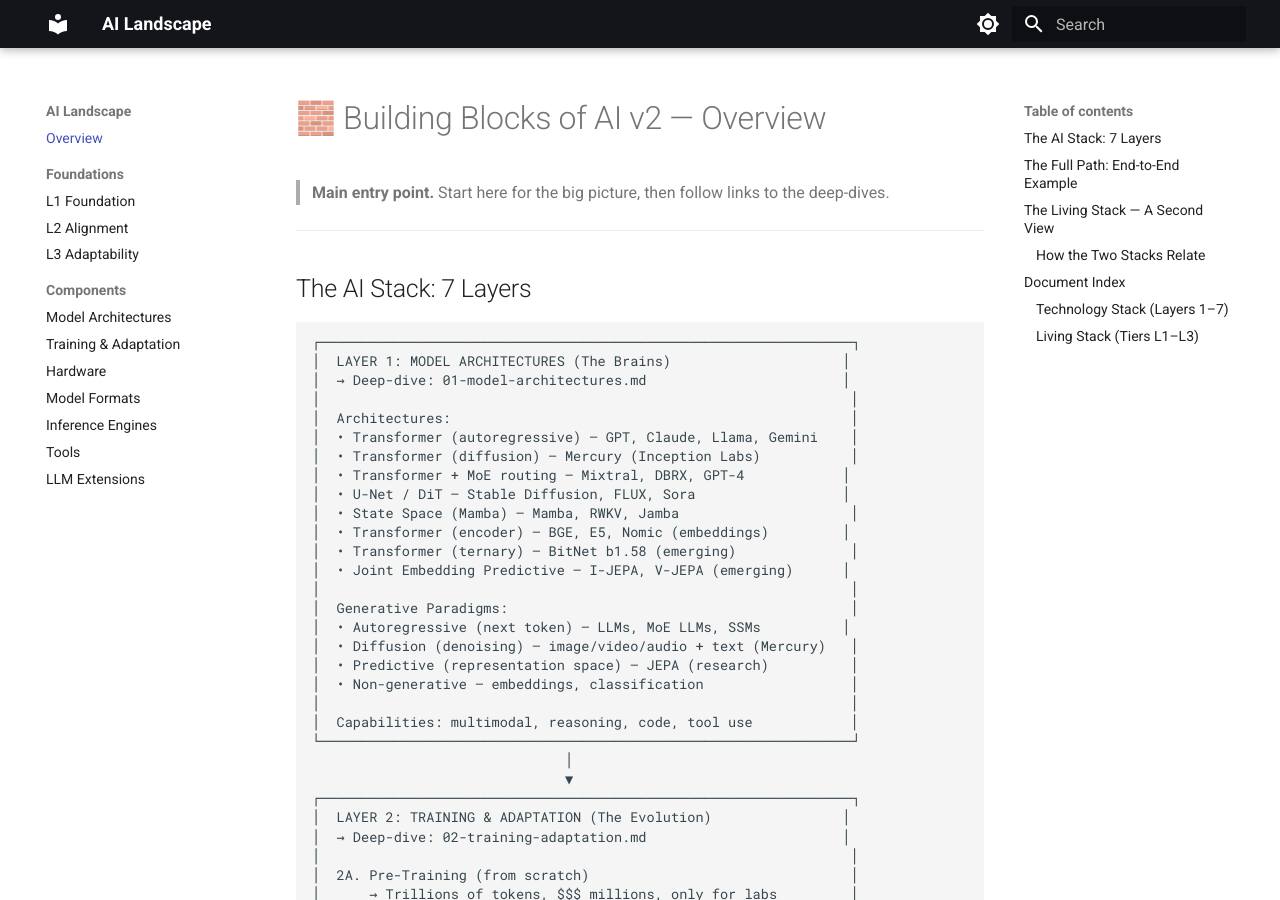
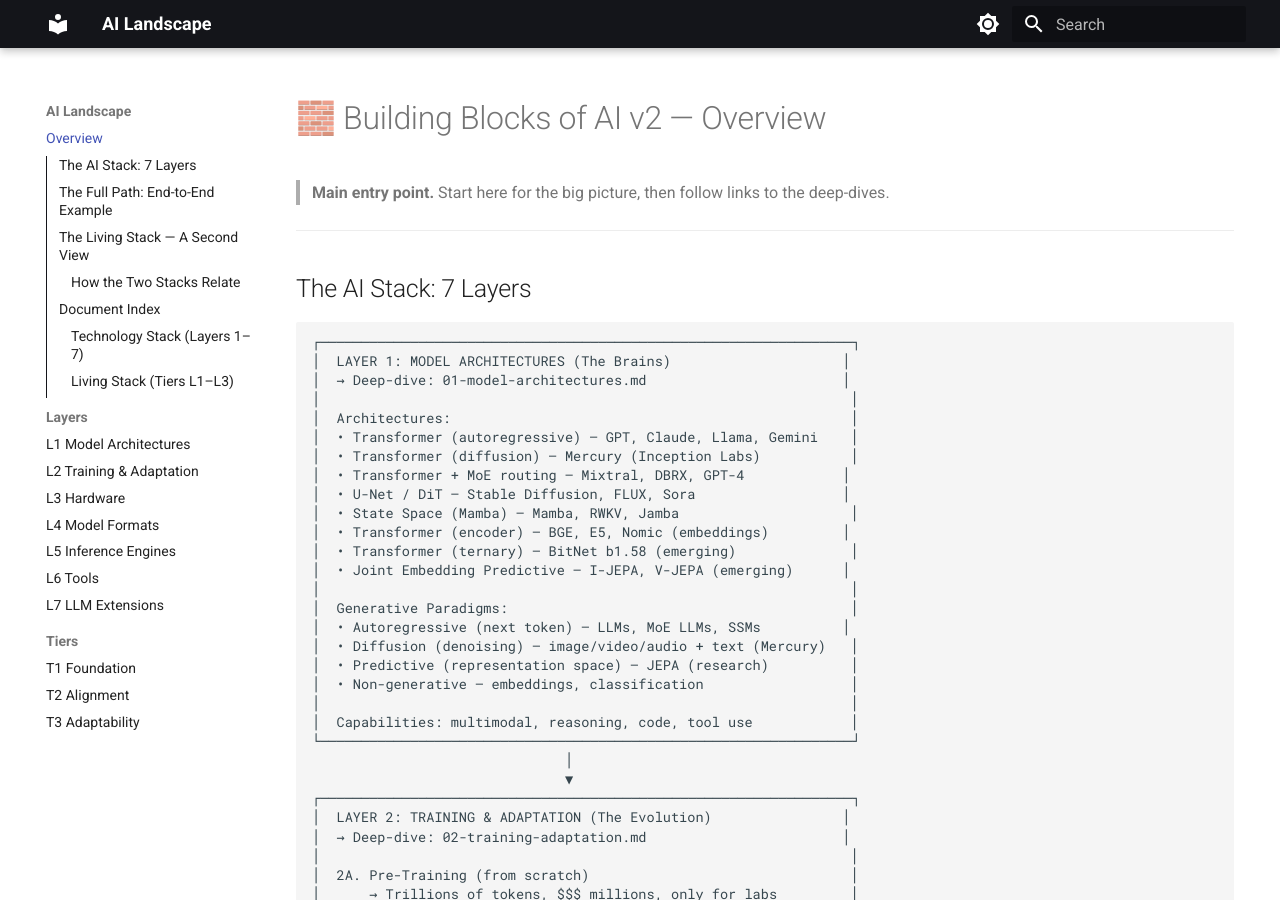
Before and after one commit to jaojbls/ai-landscape, an MkDocs documentation site: the page built from docs/index.md, in a window 1280 px wide and 900 px high. Built offline with MkDocs 1.6.1 and Material for MkDocs 9.7.7, drawn with Linux system fonts in a browser that asks for light colours.

Commit message:
Restructure nav and move ToC to left sidebar

```diff
--- a/mkdocs.yml
+++ b/mkdocs.yml
@@ -4,7 +4,6 @@
 
 theme:
   name: material
-  # Set the default theme to light, with a toggle for dark
   palette:
     - scheme: default
       primary: black
@@ -20,10 +19,10 @@
         name: Switch to light mode
 
   features:
-    # Removed navigation.tabs to push everything to the left sidebar
     - navigation.sections
     - search.suggest
     - search.highlight
+    - toc.integrate # This moves the Table of Contents from the right to the left sidebar
 
 markdown_extensions:
   - pymdownx.highlight:
@@ -34,15 +33,15 @@
 
 nav:
   - Overview: index.md
-  - Foundations:
-      - L1 Foundation: L1-foundation.md
-      - L2 Alignment: L2-alignment.md
-      - L3 Adaptability: L3-adaptability.md
-  - Components:
-      - Model Architectures: 01-model-architectures.md
-      - Training & Adaptation: 02-training-adaptation.md
-      - Hardware: 03-hardware.md
-      - Model Formats: 04-model-formats.md
-      - Inference Engines: 05-inference-engines.md
-      - Tools: 06-tools.md
-      - LLM Extensions: 07-llm-extensions.md
+  - Layers:
+      - L1 Model Architectures: 01-model-architectures.md
+      - L2 Training & Adaptation: 02-training-adaptation.md
+      - L3 Hardware: 03-hardware.md
+      - L4 Model Formats: 04-model-formats.md
+      - L5 Inference Engines: 05-inference-engines.md
+      - L6 Tools: 06-tools.md
+      - L7 LLM Extensions: 07-llm-extensions.md
+  - Tiers:
+      - T1 Foundation: L1-foundation.md
+      - T2 Alignment: L2-alignment.md
+      - T3 Adaptability: L3-adaptability.md
```
